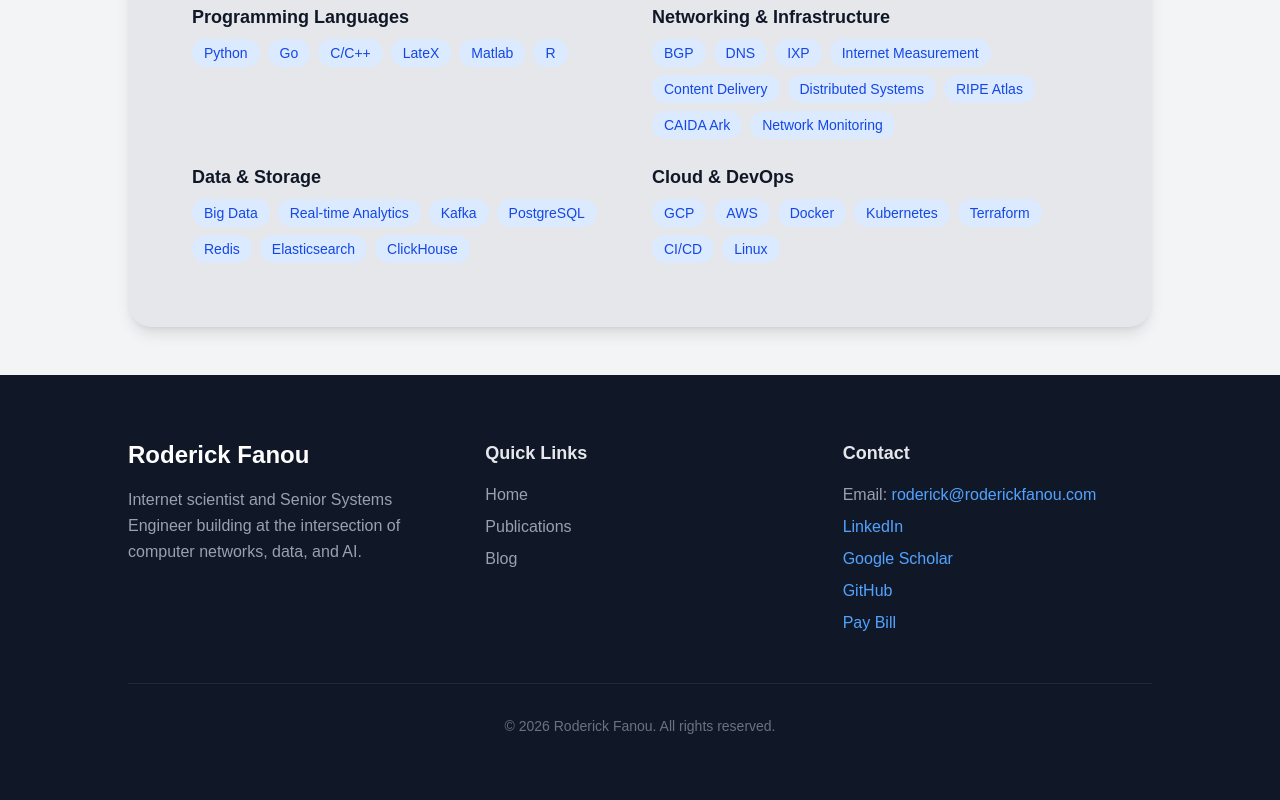
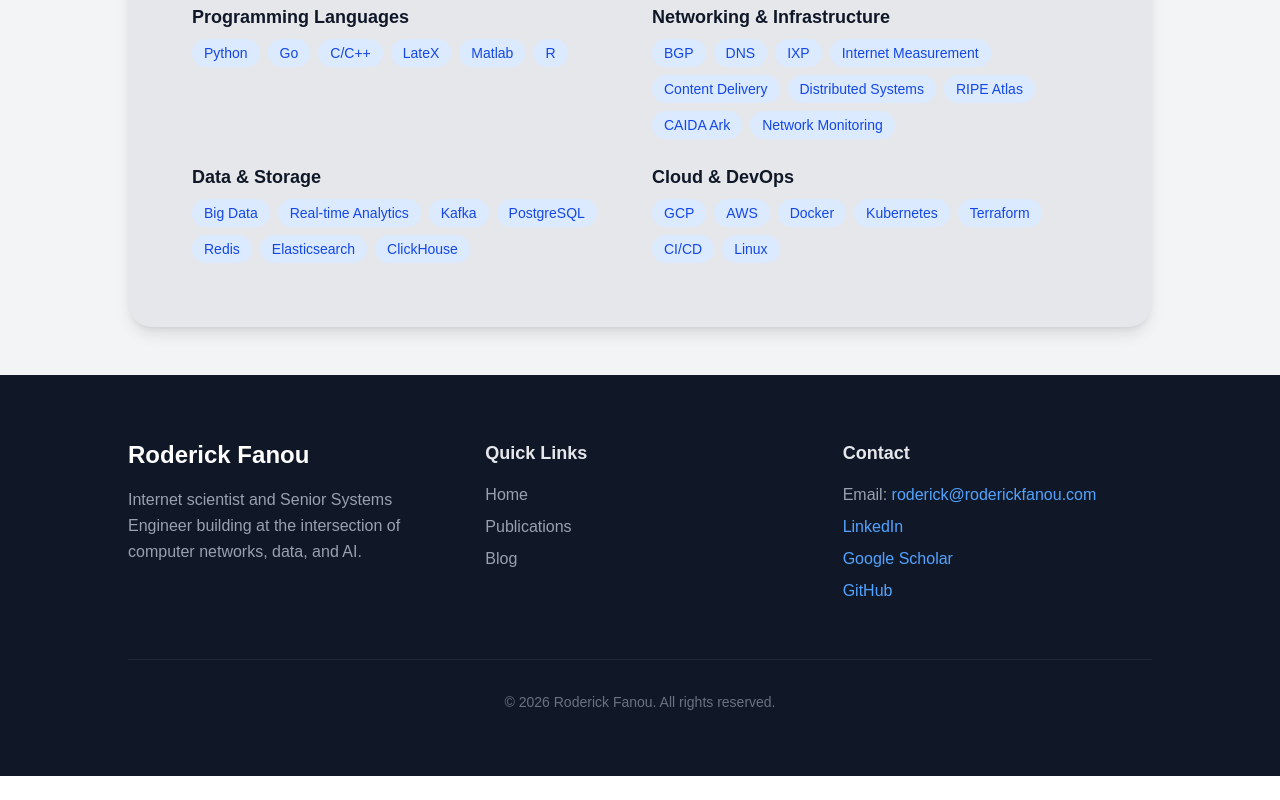
Before and after one commit to rodricfanou/rodricfanou.github.io, a Next.js app: page / in a window 1280 px wide. Shown: the part 1586-2386 px from the top of the page. After the commit the page ends 2362 px from the top, so only its background shows below. Built offline with nearby package versions, Linux system fonts and the light colour scheme.

Commit message:
Comment out Pay Bill link in footer

```diff
--- a/src/components/Footer.tsx
+++ b/src/components/Footer.tsx
@@ -44,9 +44,9 @@
           <p className="text-gray-400 mb-2">
             <a href="https://github.com/rodricfanou" target="_blank" rel="noopener noreferrer" className="text-blue-400 hover:underline">GitHub</a>
           </p>
-          <p className="text-gray-400">
+          {/* <p className="text-gray-400">
             <Link href="/pay" className="text-blue-400 hover:underline">{t.footer.payBill}</Link>
-          </p>
+          </p> */}
         </div>
       </div>
 
```
